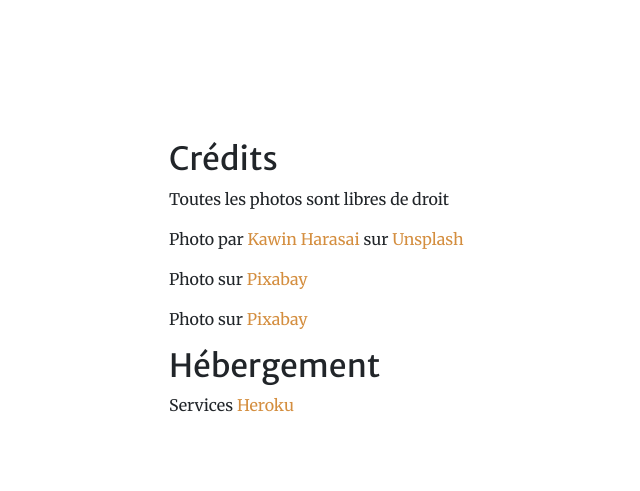
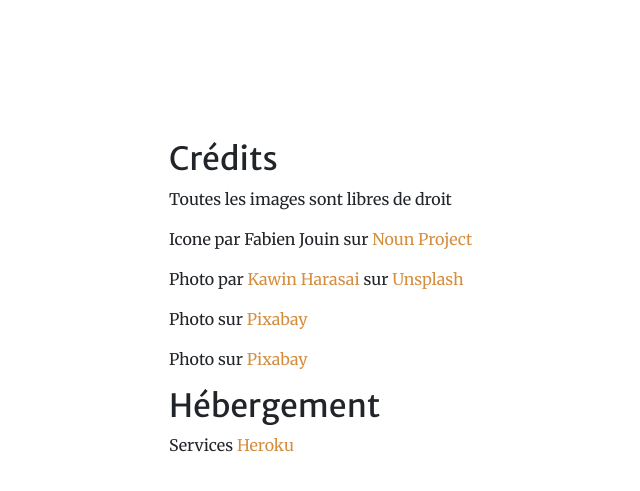
Before and after one commit to marionl4b/PurBeurre_webapp, a Django app: page /legal/ in a window 1280 px wide. Shown: the part 269-760 px from the top of the page, without its empty margins (161-801 px from the left). Run offline with Django 3.2, Linux system fonts and the light colour scheme; some libraries are stand-ins or nearby versions.

Commit message:
Legal - Add carrot icon credits

```diff
--- a/templates/website/legal.html
+++ b/templates/website/legal.html
@@ -19,7 +19,8 @@
       <div class="row justify-content-md-center">
           <div class="col col-lg-8 mt-5 mb-2 p-5">
           <h2>Crédits</h2>
-          <p>Toutes les photos sont libres de droit</p>
+          <p>Toutes les images sont libres de droit</p>
+          <p>Icone par Fabien Jouin sur <a href="https://thenounproject.com/term/carrot/29691/">Noun Project</a></p>
           <p>Photo par <a href="https://unsplash.com/photos/k60JspcBwKE?utm_source=unsplash&utm_medium=referral&utm_content=creditCopyText" target="_blank">
             Kawin Harasai</a> sur
           <a href="https://unsplash.com/?utm_source=unsplash&utm_medium=referral&utm_content=creditCopyText" target="_blank">
```
